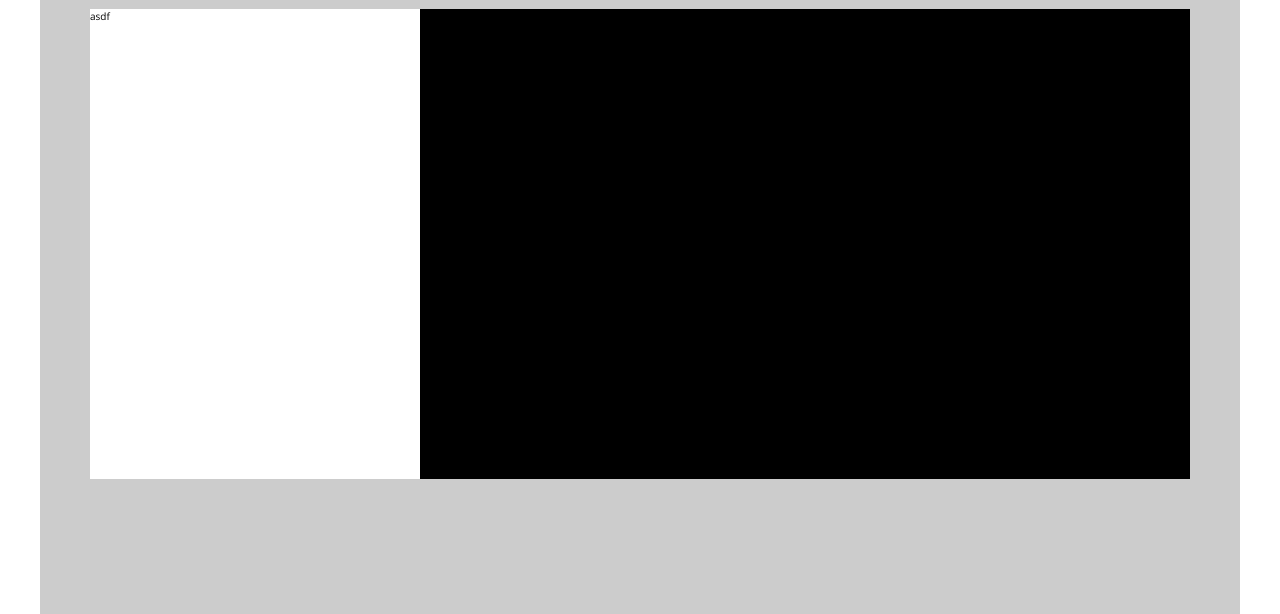
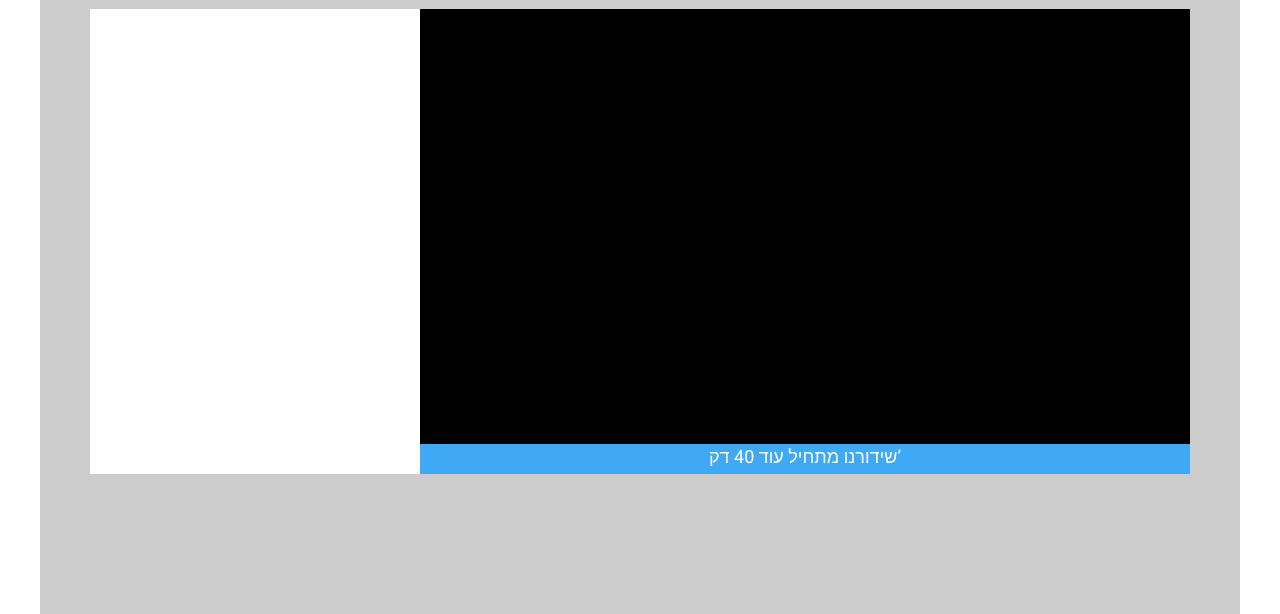
Before and after one commit to vmwork/AppVesto-test, a plain HTML site: page index.html in a window 1280 px wide. Shown: the part 186-800 px from the top of the page. Drawn offline with nearby package versions, Linux system fonts and the light colour scheme.

Commit message:
update main content

```diff
--- a/assets/css/style.css
+++ b/assets/css/style.css
@@ -107,7 +107,7 @@ margin-right: -3px;
   margin: 0 auto;
   min-width: 768px;
   max-width: 1200px;
-  min-height: 962px;
+  min-height: 768px;
   background-color: #cccccc;
 }
 .main-header{
@@ -163,7 +163,7 @@ margin-right: -3px;
   margin: 0 auto;
   min-width: 768px;
   max-width: 1100px;
-  min-height: 470px;
+  min-height: 465px;
   margin-top: 12px;
   }
 .main-content__left-block{
@@ -174,7 +174,19 @@ margin-right: -3px;
 }
 .main-content__rigth-block{
   max-width: 770px;
-
-  background-color: #000000;
+ background-color: #000000;
   flex-grow: 1;
 }
+.right-block__content{
+min-height: 435px;
+}
+.right-block__footer{
+  width: 100%;
+  height: 30px;
+  background-color: #3fa9f5;
+  font-family: 'Heebo', sans-serif;
+  font-weight: 400;
+  text-align: center;
+  font-size: 18px;
+  color: #ffffff;
+}
--- a/index.html
+++ b/index.html
@@ -46,10 +46,12 @@
    </header>
    <div class="main-content">
      <div class="main-content__left-block">
-asdf
      </div>
      <div class="main-content__rigth-block">
-dasfv
+      <div class="right-block__content"></div>
+      <div class="right-block__footer">
+        שידורנו מתחיל עוד 40 דק’
+      </div>
      </div>
 
    </div>
```
